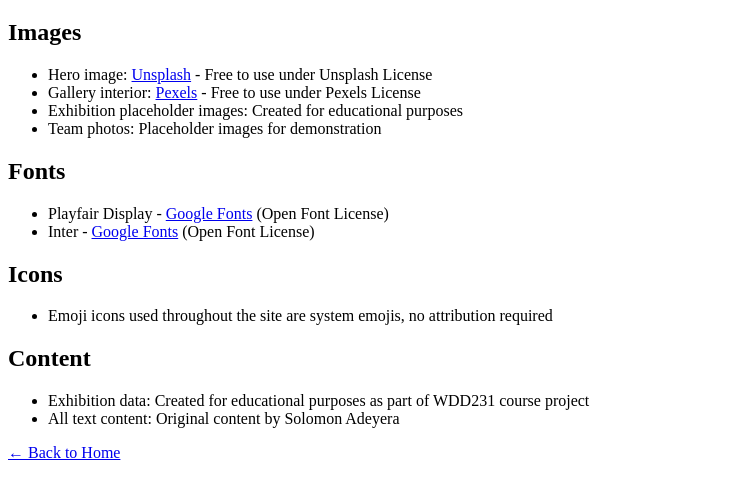
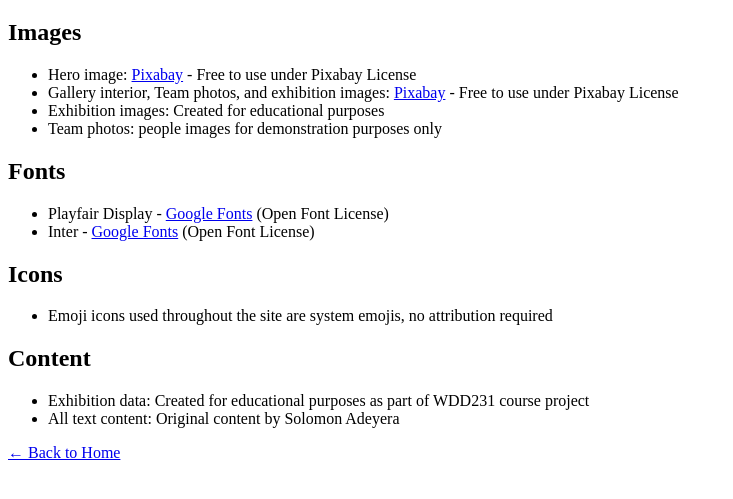
Before and after one commit to ayoadeyera/wdd231, a plain HTML site: page final/attributions.html in a window 1280 px wide. Shown: the part 61-560 px from the top of the page, without its empty margins (0-733 px from the left). Drawn offline with Linux system fonts and the light colour scheme.

Commit message:
attribution

```diff
--- a/final/attributions.html
+++ b/final/attributions.html
@@ -10,10 +10,10 @@
 
     <h2>Images</h2>
     <ul>
-        <li>Hero image: <a href="https://unsplash.com" target="_blank">Unsplash</a> - Free to use under Unsplash License</li>
-        <li>Gallery interior: <a href="https://pexels.com" target="_blank">Pexels</a> - Free to use under Pexels License</li>
-        <li>Exhibition placeholder images: Created for educational purposes</li>
-        <li>Team photos: Placeholder images for demonstration</li>
+        <li>Hero image: <a href="https://pixabay.com" target="_blank">Pixabay</a> - Free to use under Pixabay License</li>
+        <li>Gallery interior, Team photos, and exhibition images: <a href="https://pixabay.com" target="_blank">Pixabay</a> - Free to use under Pixabay License</li>
+        <li>Exhibition images: Created for educational purposes</li>
+        <li>Team photos: people images for demonstration purposes only</li>
     </ul>
 
     <h2>Fonts</h2>
```
